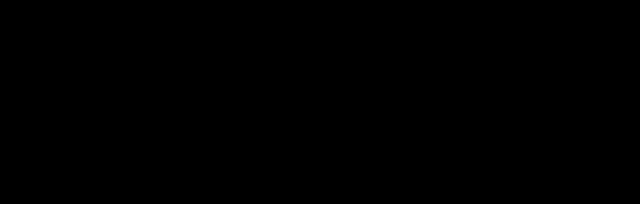
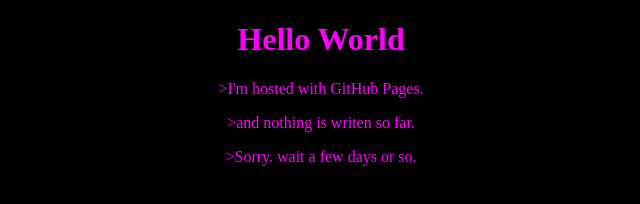
Before and after one commit to FlampinkoIT/FlampinkoIT.github.io, a plain HTML site: page index.html in a window 1280 px wide. Shown: the whole page, without its empty margins (319-959 px from the left). Drawn offline with Linux system fonts and the light colour scheme.

Commit message:
Update index.html

```diff
--- a/index.html
+++ b/index.html
@@ -2,12 +2,10 @@
 <html>
 	<body style="background-color:black;">
 		<center>
-			<color=ff00ff>
-				<h1>Hello World</h1>
-				<p>I'm hosted with GitHub Pages.</p>
-				<p>and nothing is writen so far.</p>
-				<p>Sorry. wait a few days or so.</p>
-			</color>
+			<h1 style="color:magenta;">Hello World</h1>
+			<p style="color:magenta;">>I'm hosted with GitHub Pages.</p>
+			<p style="color:magenta;">>and nothing is writen so far.</p>
+			<p style="color:magenta;">>Sorry. wait a few days or so.</p>
 		</center>
 	</body>
 </html>
```
